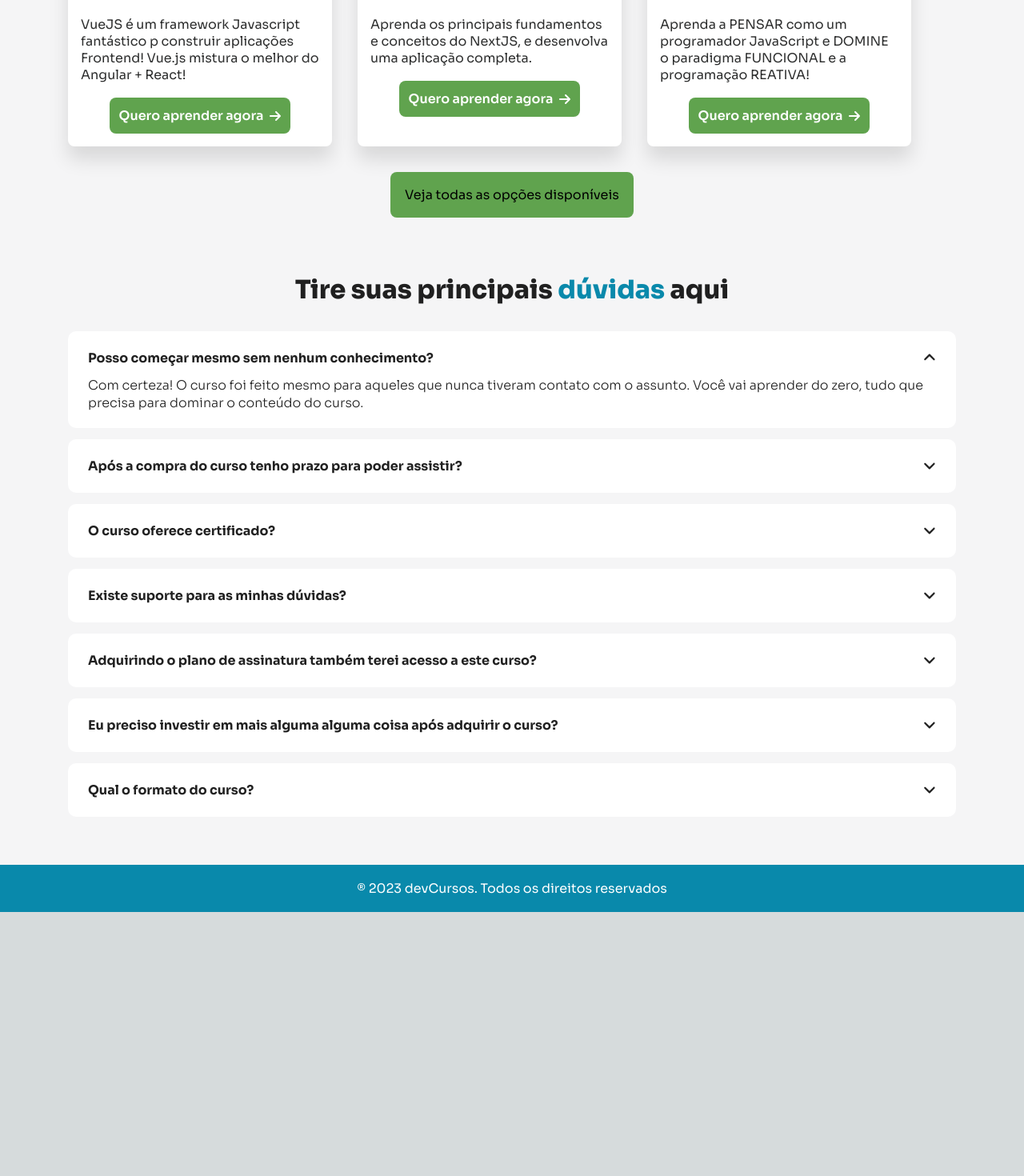
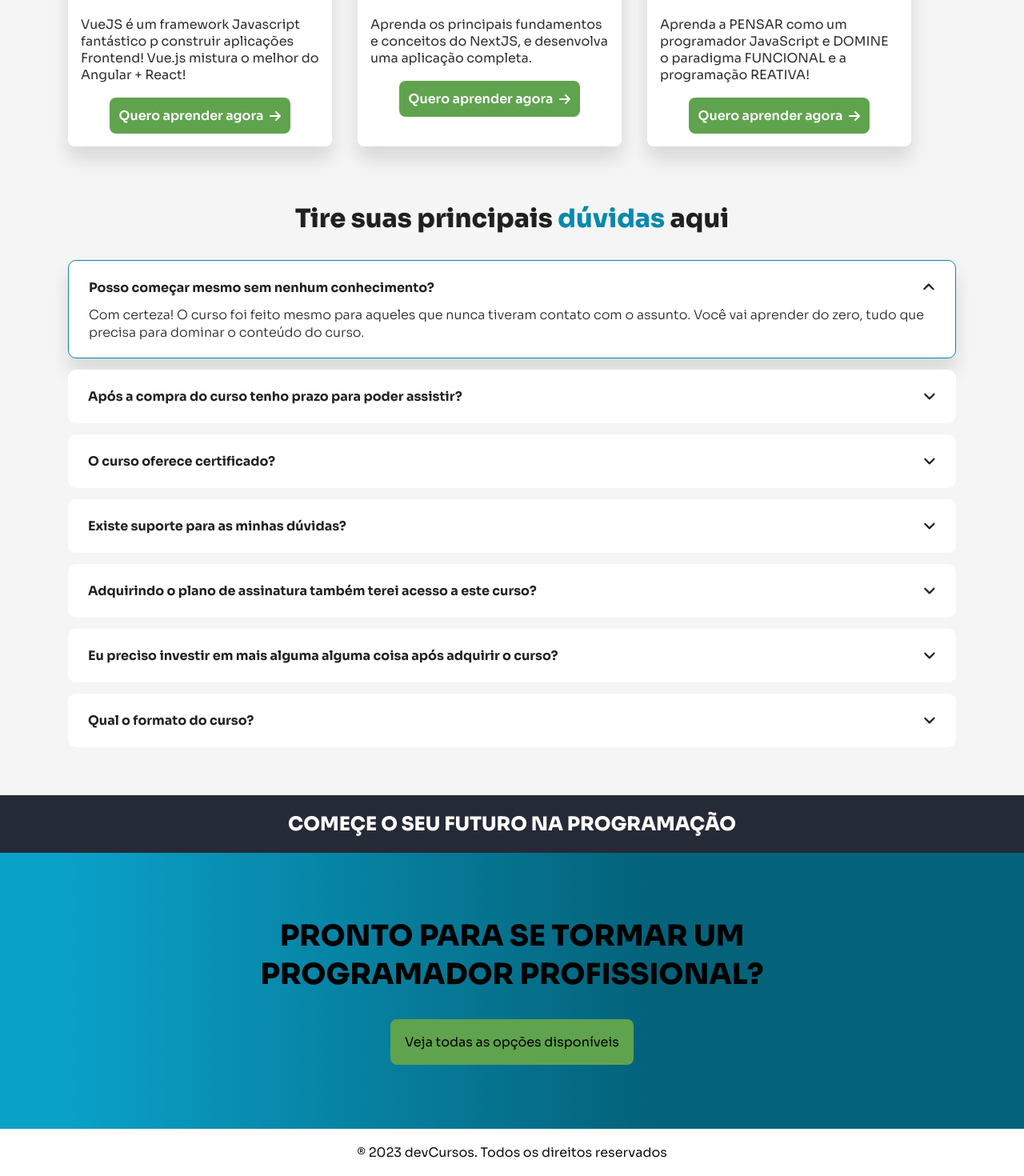
Before and after one commit to natanfalconi/dev-cursos, a Next.js app: page / in a window 1280 px wide. Shown: the part 2534-4004 px from the top of the page at 80% size. Before the commit the page ends 3674 px from the top, so only its background shows below. Built offline with nearby package versions, Linux system fonts and the light colour scheme; no server answers.

Commit message:
shopping section

```diff
--- a/pages/index.tsx
+++ b/pages/index.tsx
@@ -16,7 +16,7 @@ export default function Home() {
       <Benefits />
       <Courses />
       <Faq />
-      {/* <Shopping /> */}
+      <Shopping />
     </Layout>
   )
 }
--- a/src/components/FeaturesCollapse/styles.ts
+++ b/src/components/FeaturesCollapse/styles.ts
@@ -34,6 +34,17 @@ export const CollapseItem = styled(Accordion.Item, {
   backgroundColor: '#fff',
   padding: '20px 25px',
   borderRadius: '10px',
+  transition: 'transform 0.3s ease',
+
+  '&:hover': {
+    transform: 'translateY(-5px)'
+  },
+
+  '&[data-state=open]': {
+    boxShadow: '0px 16px 24px rgba(0, 0, 0, 0.12)',
+    border: '1px solid $secondary_900'
+  },
+
 });
 
 export const CollapseHeader = styled(Accordion.Header, {
--- a/src/components/Sections/Courses/index.tsx
+++ b/src/components/Sections/Courses/index.tsx
@@ -1,6 +1,6 @@
 import Image from "next/image";
 import { Col, Row, Container as GridContainer } from "react-grid-system";
-import { CardCourses, Container, ContentCard, FeedbackImage, FeedbackText, Options, TitleContainer } from "./styles";
+import { CardCourses, Container, ContentCard, FeedbackImage, FeedbackText, TitleContainer } from "./styles";
 // import womanFeedback from '../../../../public/img/woman-feedback.webp'
 import { FontAwesomeIcon } from "@fortawesome/react-fontawesome";
 import { faArrowRight } from "@fortawesome/free-solid-svg-icons/faArrowRight";
@@ -94,17 +94,6 @@ export function Courses() {
                         </ContentCard>
                     </Col>
                 </Row>
-
-                <Row>
-                    <Col md={12}>
-                        <Options>
-                            <a href="https://www.cod3r.com.br/?ref=96e4e9" target='_blank' rel="noreferrer">
-                                Veja todas as opções disponíveis
-                            </a>
-                        </Options>
-                    </Col>
-                </Row>
-
             </GridContainer>
         </Container>
     )
--- a/src/components/Sections/Courses/styles.ts
+++ b/src/components/Sections/Courses/styles.ts
@@ -33,10 +33,6 @@ export const ContentCard = styled('div', {
     flexWrap: 'wrap',
     gap: '32px',
     borderRadius: '8px',
-
-    // transition: 'transform ease-in-out',
-    // animationDelay: '0.4s'
-
 });
 
 export const CardCourses = styled('div', {
@@ -44,10 +40,13 @@ export const CardCourses = styled('div', {
     minHeight: '283px',
     background: '#fff',
     borderRadius: '$sm',
-    boxShadow: '$elevation03'
-    // '&:hover': {
-    //     transform: 'translateY(-20px)',
-    // }
+    boxShadow: '$elevation03',
+
+    transition: 'transform 0.3s ease',
+
+    '&:hover': {
+        transform: 'translateY(-10px)'
+    },
 });
 
 export const FeedbackImage = styled('div', {
@@ -55,25 +54,6 @@ export const FeedbackImage = styled('div', {
         width: '100%',
         borderRadius: '8px 8px 0px 0px',
     }
-});
-
-export const Options = styled('div', {
-    display: 'flex',
-    alignItems: 'center',
-    justifyContent: 'center',
-    marginTop: '32px',
-    transition: '400ms',
-
-    'a': {
-        backgroundColor: '#60A34E',
-        borderRadius: '8px',
-        padding: '18px',
-        widows: '100%',
-
-        '&:hover': {
-            backgroundColor: '$success_700',
-        }
-    },
 });
 
 export const FeedbackText = styled('div', {
@@ -99,7 +79,8 @@ export const FeedbackText = styled('div', {
         cursor: 'pointer',
 
         '&:hover': {
-            backgroundColor: '$success_700',
+            backgroundColor: '#60A322',
+            opacity: '0.9',
         }
     }
 });
--- a/src/components/Sections/Shopping/index.tsx
+++ b/src/components/Sections/Shopping/index.tsx
@@ -1,95 +1,38 @@
 import { useViewport } from "@/src/providers/ViewportProvider";
 import { Col, Row, Container as GridContainer } from "react-grid-system";
-import { ButtonBag, CheckboxArea, Container, FormBag, SelectContainer, SizeBag, TitleContainer, ValueBag } from "./styles";
-// import Checkbox from "@components/Checkbox";
-// import priceMobile from '../../../../public/img/price-mobile.webp'
-// import bagsForm from '../../../../public/img/bags-form.webp'
+import { Container, TitleContainer, ContainerShopping, Options } from "./styles";
 
 export function Shopping() {
     const isMobile = useViewport();
 
     return (
-        <Container id='shopping'>
+        <>
             <TitleContainer>
-                <h2>Compre agora e evite pagar mais caro nos aeroportos!</h2>
+                <h2>Começe o seu futuro na programação</h2>
             </TitleContainer>
 
+            <Container id='shopping'>
                 <GridContainer >
                     <Row>
-                    <Col md={6} style={isMobile && { padding: 0 }}>
-                        {/* {isMobile && (
-                            <img src={priceMobile.src} />
-                        )} */}
+                        <Col md={12}>
+                            <ContainerShopping>
+                                <h2>Pronto para se tormar um <br /> programador profissional?</h2>
+
+                            </ContainerShopping>
                         </Col>
+                    </Row>
 
-                    <Col md={6} style={isMobile && { padding: 0 }}>
-                        {/* <FormBag>
-                            <form>
-                                <h2>Proteção de Mala - <span>Lacração</span></h2>
-                                <hr />
-
-                                <ValueBag>
-                                    <h4>de R$ 120 por</h4>
-                                    <h5>R$ 80 <span>/MG</span></h5>
-                                </ValueBag>
-
-                                <SelectContainer>
-                                    <label >
-                                        Tamanho
-                                    </label>
-                                    <select name="size" id="">
-                                        <option value="">M/G</option>
-                                    </select>
-
-                                    <label>
-                                        Quantidade de malas
-                                    </label>
-                                    <select name="size" id="">
-                                        <option value="">01</option>
-                                    </select>
-                                </SelectContainer>
-
-                                <SizeBag>
-                                    <img src={bagsForm.src} alt="" />
-
-                                    <div>
-                                        {isMobile ? (
-                                            <>
-                                                <p><b>M/G:</b> Bagagem com no máximo:</p>
-                                                <span>A: 55 cm | L: 35 cm | P: 25 cm</span>
-                                            </>
-                                        ) : (
-                                            <>
-                                                <p><b>M/G:</b> Bagagem com no máximo:</p>
-                                                <span>Altura: 55 cm | Largura: 35 cm | Profundidade: 25 cm</span>
-                                            </>
-                                        )}
-                                    </div>
-                                </SizeBag>
-
-                                <CheckboxArea>
-                                    <Checkbox
-                                        id="validate"
-                                        label="Promoção válida somente para o aeroporto de Guarulhos"
-                                        size={true}
-                                    />
-                                </CheckboxArea>
-                                <hr />
-
-                                <ButtonBag >
-                                    <a >
-                                        Não quero comprar
+                    <Row>
+                        <Col md={12}>
+                            <Options>
+                                <a href="https://www.cod3r.com.br/?ref=96e4e9" target='_blank' rel="noreferrer">
+                                    Veja todas as opções disponíveis
                                 </a>
-
-                                    <button>
-                                        Comprar agora
-                                    </button>
-                                </ButtonBag>
-                            </form>
-                        </FormBag> */}
+                            </Options>
                         </Col>
                     </Row>
                 </GridContainer>
             </Container>
+        </>
     )
 }
--- a/src/components/Sections/Shopping/styles.ts
+++ b/src/components/Sections/Shopping/styles.ts
@@ -3,15 +3,9 @@ import { styled } from '../../../../stitches.config';
 export const Container = styled('div', {
     position: 'relative',
     fontFamily: '$primary',
+    padding: '80px 0px',
 
-    background: `url(img/price.webp)`,
-    backgroundRepeat: 'no-repeat',
-    backgroundSize: 'cover',
-    backgroundPosition: 'center',
-
-    '@sm': {
-        background: `none`,
-    }
+    background: 'linear-gradient(90deg, rgba(10,161,201,1) 6%, rgba(4,98,122,1) 64%)',
 });
 
 export const TitleContainer = styled('div', {
@@ -25,7 +19,7 @@ export const TitleContainer = styled('div', {
     display: 'flex',
 
     'h2': {
-        color: '#FFE8F0',
+        color: '#fff',
         fontSize: '24px',
         lineHeight: '47px',
         fontWeight: '$header_1',
@@ -40,170 +34,38 @@ export const TitleContainer = styled('div', {
     }
 });
 
-export const FormBag = styled('div', {
-    maxWidth: '590px',
-    height: 'auto',
-    background: '#FFE8F0',
 
-    'form': {
-        padding: '24px 48px',
+export const ContainerShopping = styled('div', {
+    'h2': {
+        textTransform: 'uppercase',
+        textAlign: 'center',
+        fontSize: '36px',
+        lineHeight: '48px',
+        fontWeight: '800',
+    }
+});
 
-        display: 'flex',
-        flexDirection: 'column',
-        alignItems: 'center',
+export const Options = styled('div', {
+    display: 'flex',
+    alignItems: 'center',
+    justifyContent: 'center',
+    marginTop: '32px',
+    transition: '400ms',
 
-        'h2': {
-            padding: '8px 0px 12px',
-            fontSize: '24px',
+    'a': {
+        backgroundColor: '#60A34E',
+        borderRadius: '8px',
+        padding: '18px',
 
-            'span': {
-                color: '$primary_600',
-            }
-        },
-
-        'hr': {
-            width: '100%',
-            height: '1px',
-            border: '0px',
-            borderTop: '1px solid #ccc',
+        '&:hover': {
+            backgroundColor: '#60A322',
+            opacity: '0.9',
         }
     },
 
-
     "@sm": {
-        'form': {
-            padding: '20px',
-
-            'h2': {
-                textAlign: 'center',
-                fontSize: '24px',
-            },
-        },
-    }
-})
-
-export const ValueBag = styled('div', {
-    margin: '32px 0px 20px',
-    display: 'flex',
-    flexDirection: 'column',
-    alignItems: 'center',
-
-    'h4': {
-        fontWeight: '400',
-        textDecoration: 'line-through',
-    },
-
-    'h5': {
-        fontSize: '48px',
-        color: '$primary_600',
-        fontWeight: '700',
-
-        'span': {
-            fontWeight: '400',
-            fontSize: '18px',
+        'a': {
+            padding: '18px 8px',
         },
     }
 });
-
-export const SelectContainer = styled('div', {
-    width: '100%',
-    marginBottom: '12px',
-
-    'label': {
-        margin: '12px 0px !important'
-    },
-
-    'select': {
-        width: '100%',
-        padding: '10px 18px',
-        borderRadius: '100px',
-        border: '1px solid #ccc',
-    }
-});
-
-export const SizeBag = styled('div', {
-    width: '100%',
-    background: '#FDD1E0',
-    height: '110px',
-    borderRadius: '8px',
-    padding: '24px',
-
-    display: 'flex',
-    alignItems: 'center',
-    gap: 22,
-
-    marginBottom: '12px',
-
-    'img': {
-        width: '12%',
-    },
-
-    'div': {
-        'span': {
-            fontSize: '14px',
-            fontWeight: '600',
-        }
-    },
-
-
-    '@sm': {
-        'img': {
-            width: '18%',
-        },
-
-        'div': {
-            'p': {
-                fontSize: '14px',
-            }
-        }
-    }
-});
-
-export const CheckboxArea = styled('div', {
-    marginBottom: '12px',
-
-    "@sm": {
-        'label': {
-            fontSize: '14px',
-        }
-    }
-});
-
-export const ButtonBag = styled('div', {
-    width: '100%',
-    marginTop: '20px',
-    display: 'flex',
-    alignItems: 'center',
-    justifyContent: 'center',
-    gap: '30px',
-
-    'a': {
-        color: '$text_light_200',
-        fontSize: '14px',
-        cursor: 'pointer',
-    },
-
-    'button': {
-        background: '$primary_600',
-        color: '#fff',
-        padding: '10px 16px',
-        border: 'none',
-        borderRadius: '100px',
-        cursor: 'pointer',
-        transition: '200ms',
-
-        '&:hover': {
-            background: '$primary_light',
-        }
-    },
-
-
-    "@sm": {
-        flexDirection: 'column-reverse',
-
-        'button': {
-            width: '100%'
-        }
-    }
-
-});
--- a/src/container/Layout/Footer/styles.ts
+++ b/src/container/Layout/Footer/styles.ts
@@ -4,11 +4,10 @@ export const Container = styled('footer', {
   backgroundColor: '#fff',
   color: '#000',
   fontFamily: '$primary',
-
 });
 
 export const FooterRightsReserved = styled('div', {
-  backgroundColor: '$secondary_900',
+  color: '$dark_50',
   height: '59px',
 
   width: '100%',
@@ -17,7 +16,6 @@ export const FooterRightsReserved = styled('div', {
   justifyContent: 'center',
 
   'p': {
-    color: '#fff',
     fontSize: '16px',
   },
 
--- a/styles/globals.css
+++ b/styles/globals.css
@@ -86,6 +86,8 @@ body {
 a {
   color: inherit;
   text-decoration: none;
+
+  transition: all 300ms;
 }
 
 @media (prefers-color-scheme: dark) {
```
Lines whose indentation alone changed are shown as unchanged.
